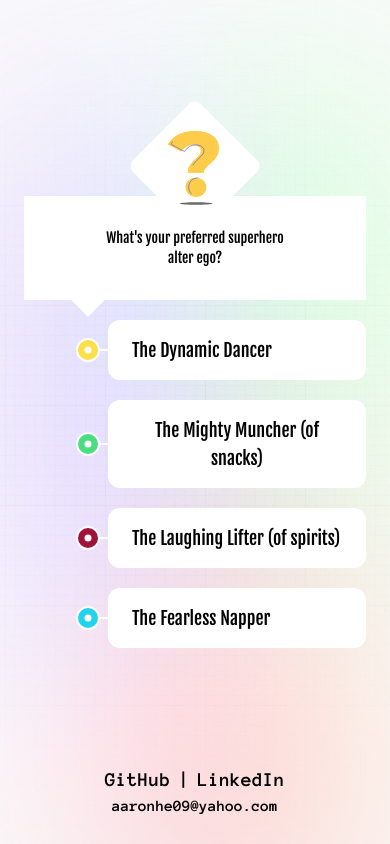
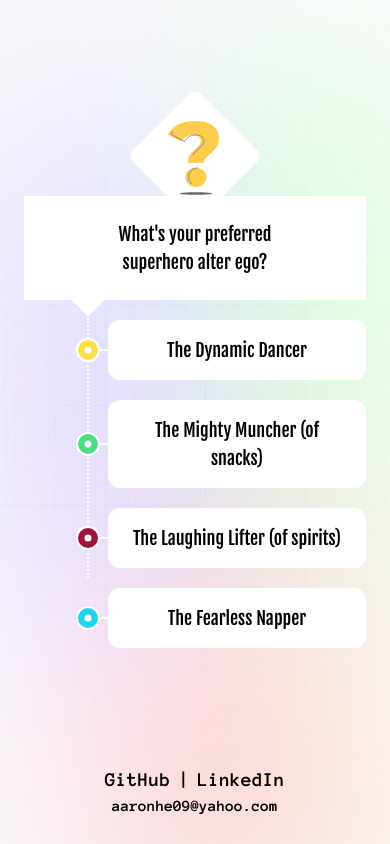
Before and after one commit to AaronHe09/rizz-o-meter, a Next.js app in the folder rizz-o-meter/: page /game in a window 390 px wide. Built offline with nearby package versions, Linux system fonts and the light colour scheme.

Commit message:
wrapped Player in div to make it easier to center

```diff
--- a/rizz-o-meter/components/Answers.js
+++ b/rizz-o-meter/components/Answers.js
@@ -14,9 +14,9 @@ const Answers = ({
     <AnimatePresence>
       <motion.div
         className={clsx(
-          "relative ml-16 before:content-[''] before:absolute before:left-[-1px] before:top-[-2px] before:border-l-2 before:border-dotted before:border-white",
-          { "sm:before:h-[260px]": currentQuestion !== 6 },
-          { "sm:before:h-[280px]": currentQuestion === 6 }
+          "relative ml-16 before:content-[''] before:absolute before:left-[-1px] before:top-[-2px] before:border-l-2 before:border-dotted before:border-white text-center",
+          { "before:h-[260px]": currentQuestion !== 6 },
+          { "before:h-[280px]": currentQuestion === 6 }
         )}
         variants={variant}
         initial="hidden"
@@ -33,7 +33,7 @@ const Answers = ({
             >
               <button
                 type="button"
-                className="text-lg before:absolute before:transform before:-translate-y-1/2 before:top-1/2 before:left-[-10px] before:h-[2px] before:w-5 before:bg-white before:z-[-1]"
+                className="text-lg text-center before:absolute before:transform before:-translate-y-1/2 before:top-1/2 before:left-[-10px] before:h-[2px] before:w-5 before:bg-white before:z-[-1]"
                 onClick={() => handleAnswer()}
               >
                 {option.text}
--- a/rizz-o-meter/components/Gif.js
+++ b/rizz-o-meter/components/Gif.js
@@ -12,7 +12,7 @@ const Gif = ({ absolute }) => {
         loop
         className={
           absolute === true
-            ? "w-24 absolute  top-[-30px] left-1/2 transform -translate-x-1/2 -translate-y-1/2 "
+            ? "w-24 absolute top-1/2 left-1/2 transform -translate-x-1/2 -translate-y-1/2 rotate-[-45deg]"
             : "w-60"
         }
       ></Player>
--- a/rizz-o-meter/components/Question.js
+++ b/rizz-o-meter/components/Question.js
@@ -6,14 +6,15 @@ import uuid from "react-uuid";
 const Question = ({ questions, currentQuestion, items }) => {
   return (
     <motion.div className="relative mb-2" variants={items} key={uuid()}>
-      <div className="rectangle bg-white py-8 px-20 ">
-        <p className="text-center text-sm sm:text-lg cursor-default max-w-[242px] sm:max-w-none m-auto">
+      <div className="bg-white py-6 sm:py-8 px-20  ">
+        <p className="text-center text-lg cursor-default max-w-[242px] sm:max-w-none m-auto">
           {questions[currentQuestion].question}
         </p>
       </div>
-      <div className=" w-24 h-24 bg-white absolute top-[-30px] left-1/2 transform -translate-x-1/2 -translate-y-1/2 rounded-lg rotate-45"></div>
+      <div className=" w-24 h-24 bg-white absolute top-[-40px] sm:top-[-30px] left-1/2 transform -translate-x-1/2 -translate-y-1/2 rounded-lg rotate-45">
+        <Gif absolute={true} />
+      </div>
       <div className=" w-8 h-8 bg-white absolute bottom-[-10px] left-12 rotate-45 z-[-1]"></div>
-      <Gif absolute={true} />
     </motion.div>
   );
 };
```
